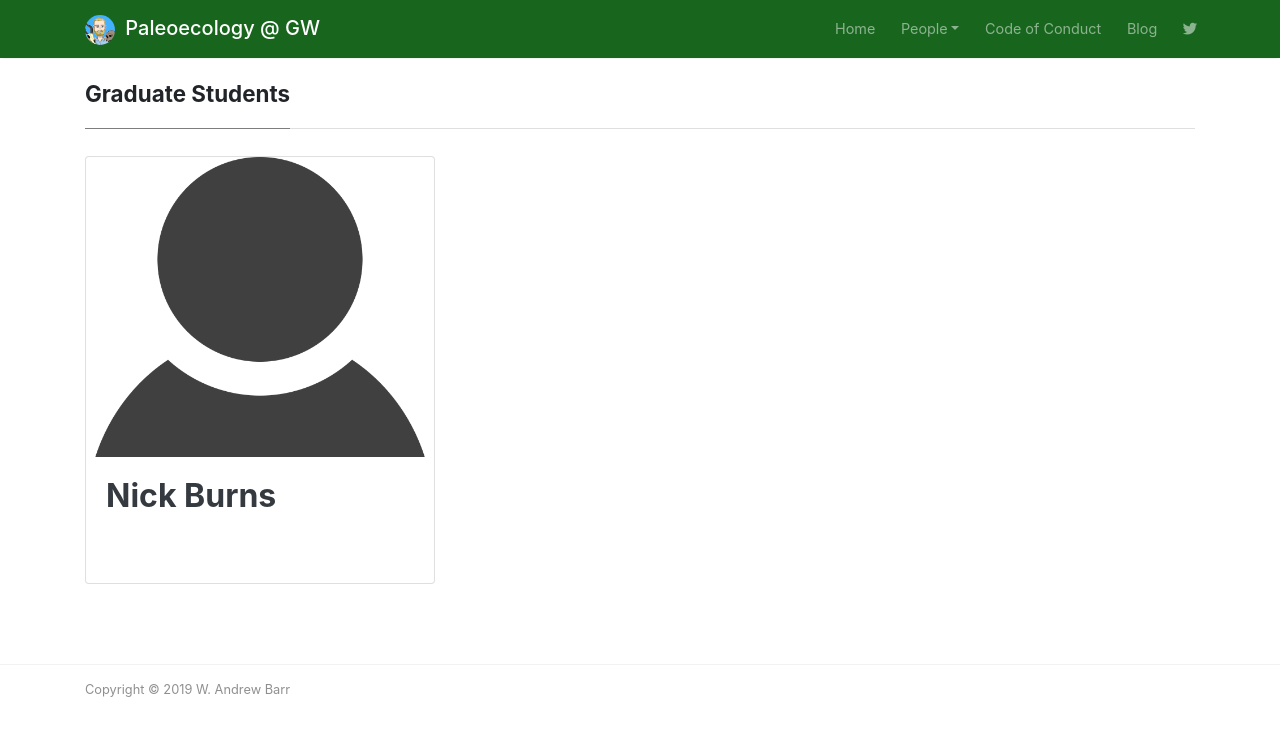
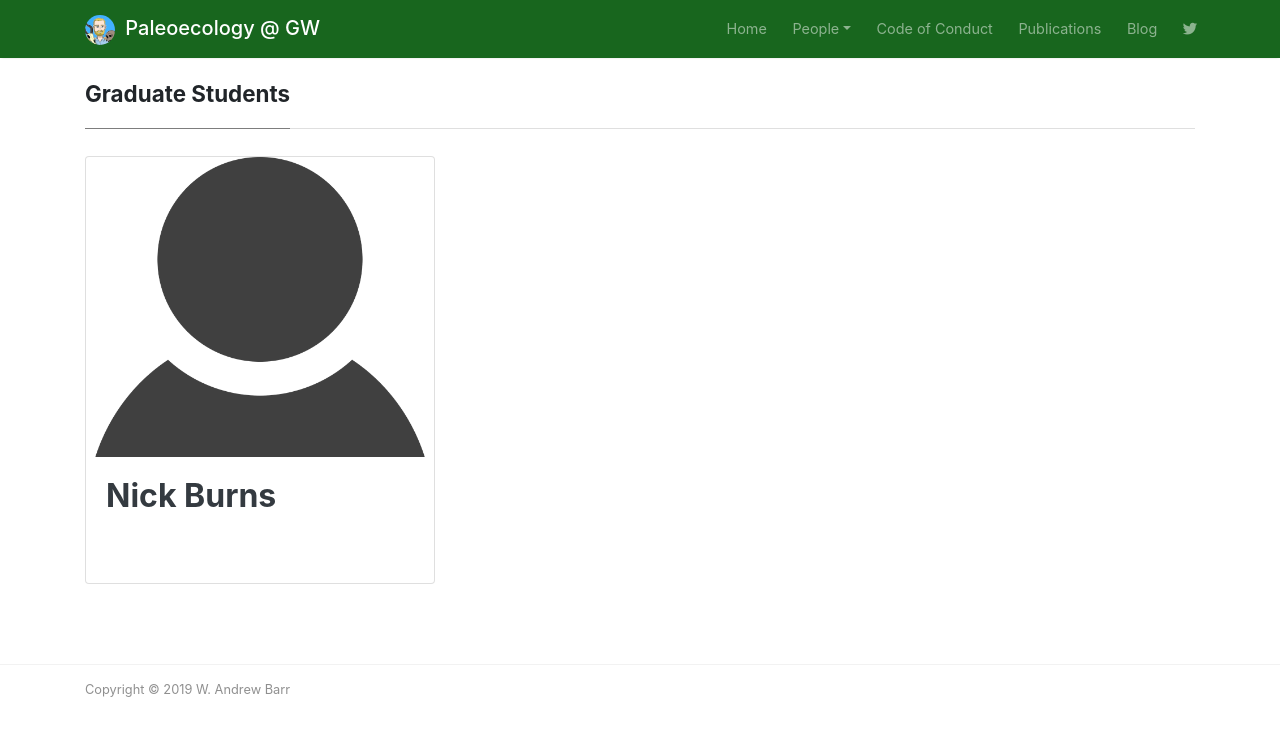
Before and after one commit to wabarr/PAPER, a Jekyll site: the page built from grad-students.md, in a window 1280 px wide. Shown: the top 736 px of the page. Built offline with Jekyll 4.4.1, drawn with Linux system fonts in a browser that asks for light colours; nearby versions of some CDN libraries; comment, search, counter and statistics services are not loaded.

Commit message:
add publications to navmenu

```diff
--- a/_includes/navmenu.html
+++ b/_includes/navmenu.html
@@ -23,6 +23,10 @@
        </li>
 
        <li class="nav-item">
+       <a class="nav-link" href="{{site.baseurl}}/publications/">Publications</a>
+       </li>
+
+       <li class="nav-item">
        <a class="nav-link" href="{{site.baseurl}}/blog/">Blog</a>
        </li>
 
```
